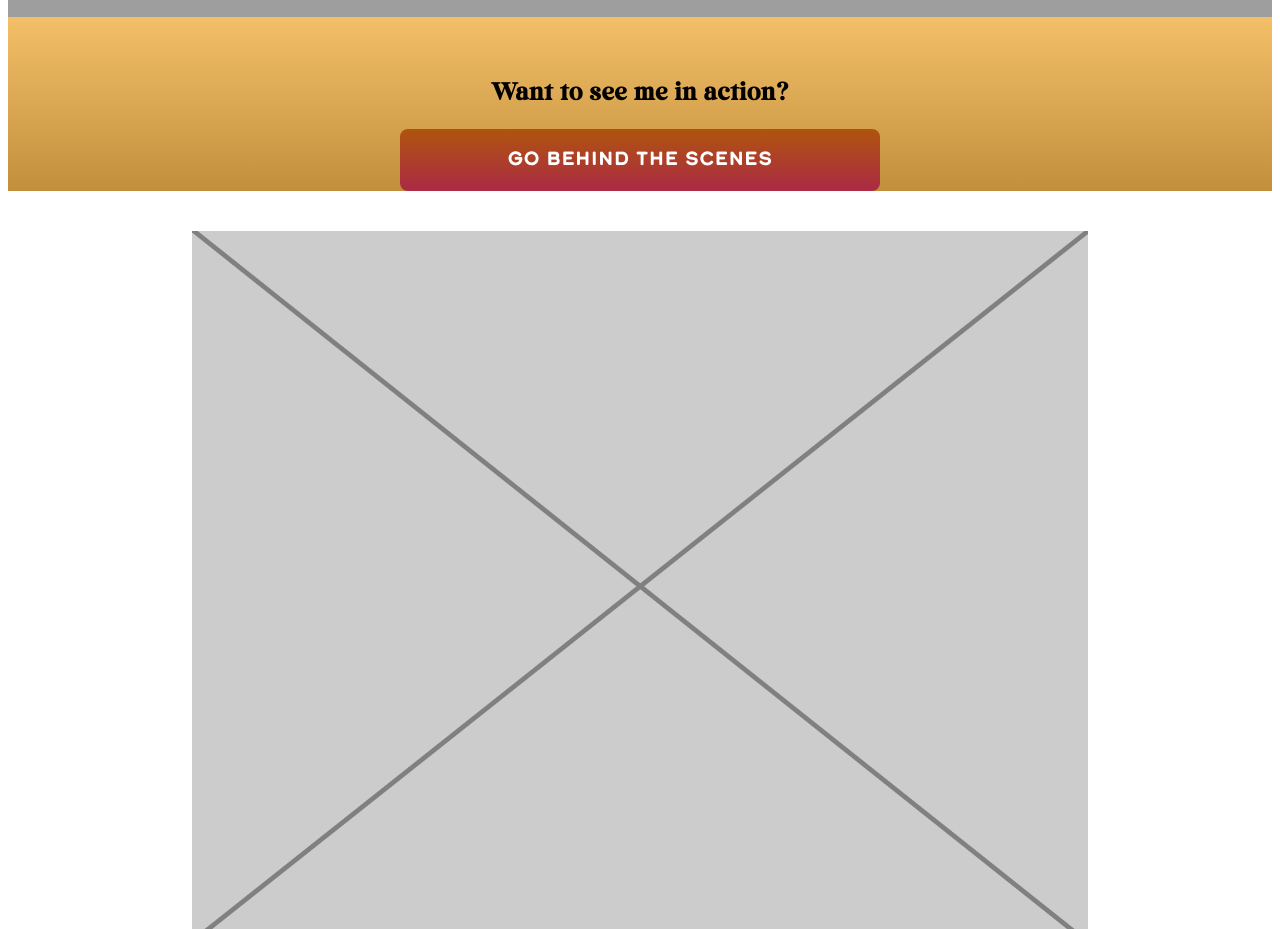
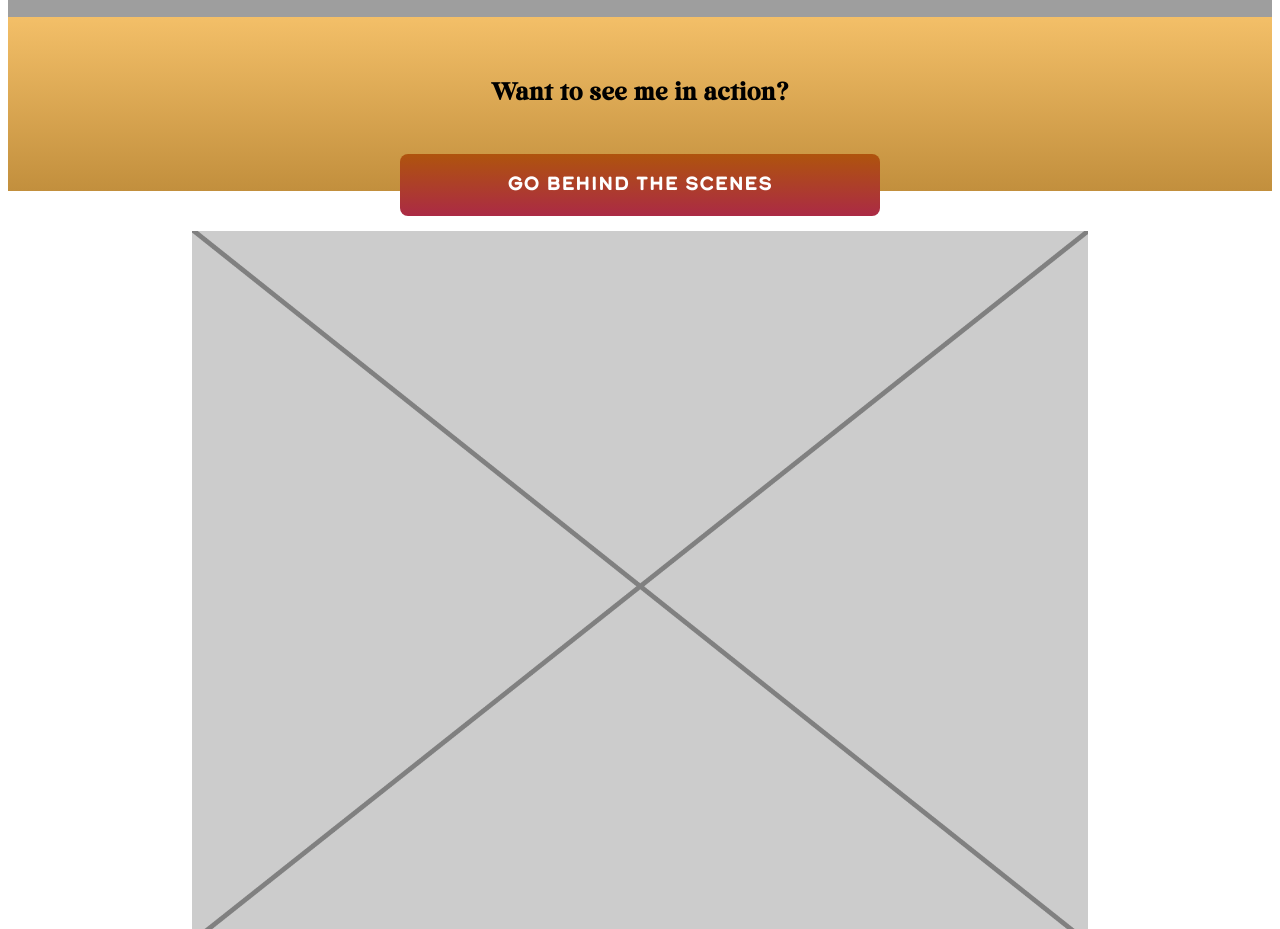
Before and after one commit to inspiredstorm/UX_UI_HW_19, a plain HTML site: page index.html in a window 1280 px wide. Shown: the part 1980-2909 px from the top of the page. Drawn offline with Linux system fonts and the light colour scheme; grey boxes are pictures that could not be loaded; files whose address does not match are found by name.

Commit message:
behind scenes button

```diff
--- a/css/style.css
+++ b/css/style.css
@@ -268,8 +268,8 @@ p, li {
 #upperVidBar, #lowerVidBar {
     display: flex;
     flex-direction: column;
+    align-items: center;
     justify-content: flex-end;
-    align-items: center;
     height: 174px;
     width: 100%;
 }
@@ -298,7 +298,8 @@ p, li {
 }
 
 #videoButton {
-
+    position: relative;
+    top:25px;
 }
 
 /* Footer styles */
```
